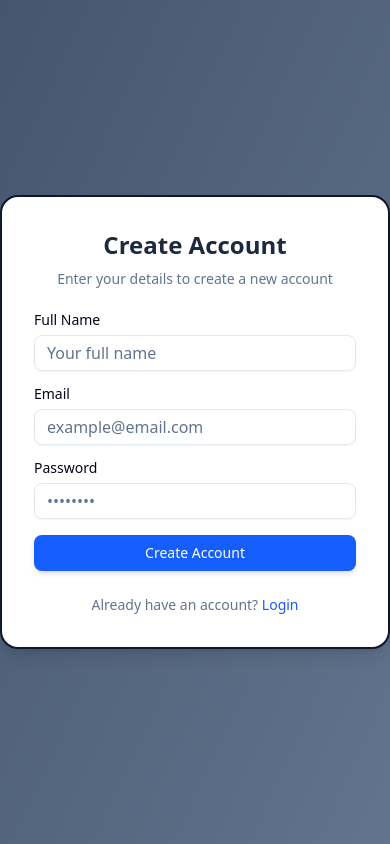
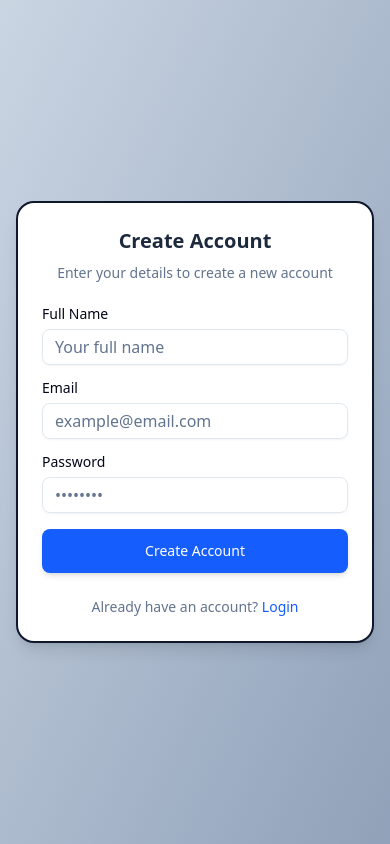
Before and after one commit to khadijafatimaabid/todo-app-khadija, a Next.js app: page /register in a window 390 px wide. Built offline with nearby package versions, Linux system fonts and the light colour scheme.

Commit message:
Improve authentication pages responsiveness and UI polish

```diff
--- a/app/login/page.tsx
+++ b/app/login/page.tsx
@@ -2,7 +2,7 @@ import { LoginForm } from "@/components/auth/login-form"
 
 export default function LoginPage() {
   return (
-    <div className="flex items-center justify-center min-h-screen bg-gradient-to-br from-slate-600 to-slate-500">
+    <div className="flex items-center justify-center px-4 min-h-screen bg-gradient-to-br from-slate-300 to-slate-400">
       <LoginForm />
     </div>
   )
--- a/app/register/page.tsx
+++ b/app/register/page.tsx
@@ -2,7 +2,7 @@ import { RegisterForm } from "@/components/auth/register-form"
 
 export default function RegisterPage() {
   return (
-    <div className="flex items-center justify-center min-h-screen bg-gradient-to-br from-slate-600 to-slate-500">
+    <div className="flex items-center justify-center min-h-screen px-4 bg-gradient-to-br from-slate-300 to-slate-400">
       <RegisterForm />
     </div>
   )
--- a/components/auth/login-form.tsx
+++ b/components/auth/login-form.tsx
@@ -7,12 +7,12 @@ import { Label } from "@/components/ui/label"
 
 export function LoginForm() {
   return (
-    <div className="w-full max-w-md mx-auto space-y-6 p-6 border-2 border-slate-900 rounded-2xl shadow-sm bg-slate-100">
+    <div className="w-full max-w-md mx-auto space-y-6 p-6 sm:p-8 border-2 border-slate-900 rounded-2xl shadow-sm bg-slate-100">
 
 
       {/* Header */}
       <div className="space-y-2 text-center">
-        <h1 className="text-2xl font-bold">Sign In</h1>
+        <h1 className="text-xl sm:text-2xl font-bold">Sign In</h1>
         <p className="text-sm text-muted-foreground">
           Enter your email and password to access your account
         </p>
@@ -39,7 +39,7 @@ export function LoginForm() {
           />
         </div>
 
-        <Button className="w-full">
+        <Button className="w-full h-11 bg-blue-600 hover:bg-blue-800 text-white shadow-md">
           Login
         </Button>
 
--- a/components/auth/register-form.tsx
+++ b/components/auth/register-form.tsx
@@ -7,11 +7,11 @@ import { Label } from "@/components/ui/label"
 
 export function RegisterForm() {
   return (
-    <div className="w-full max-w-md mx-auto space-y-6 p-8 bg-white rounded-2xl shadow-lg border-2 border-slate-900">
+    <div className="w-full max-w-md mx-auto space-y-6 p-6 sm:p-8 bg-white rounded-2xl shadow-lg border-2 border-slate-900">
 
       {/* Header */}
       <div className="space-y-2 text-center">
-        <h1 className="text-2xl font-bold text-slate-800">
+        <h1 className="text-xl sm:text-2xl font-bold text-slate-800">
           Create Account
         </h1>
         <p className="text-sm text-slate-500">
@@ -56,7 +56,7 @@ export function RegisterForm() {
         </div>
 
         {/* Button */}
-        <Button className="w-full bg-blue-600 hover:bg-blue-700 text-white shadow-md">
+        <Button className=" w-full h-11 bg-blue-600 hover:bg-blue-800 text-white shadow-md">
           Create Account
         </Button>
 
```
